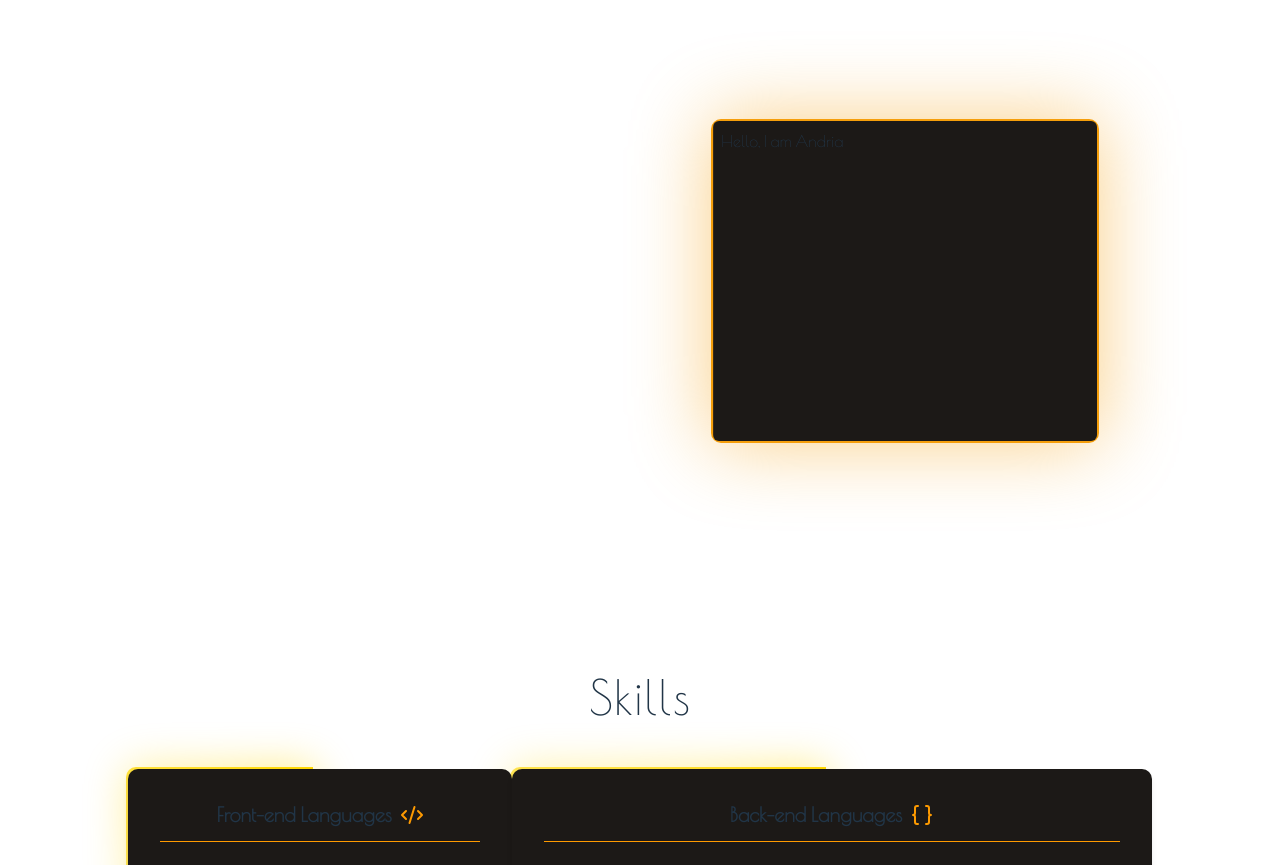
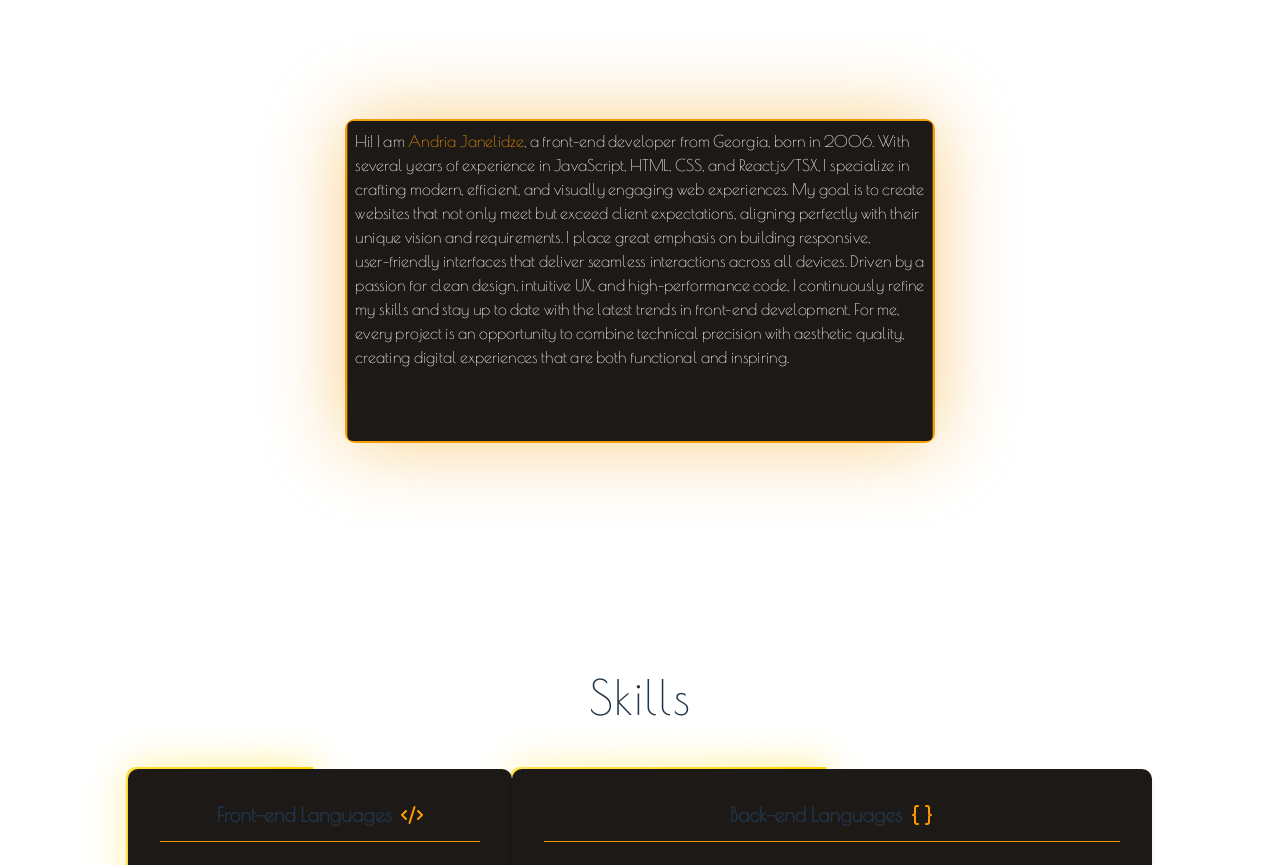
Before and after one commit to DAEL64/Portfolio, a React (Vite) app: page / in a window 1280 px wide. Shown: the part 1080-1945 px from the top of the page. Built offline with nearby package versions, Linux system fonts and the light colour scheme.

Commit message:
finished about me page. added text and animations. optimized site performance. fixed bugs.

```diff
--- /dev/null
+++ b/src/animation_hooks/ScrambledText.jsx
@@ -0,0 +1,78 @@
+import { useEffect, useRef } from "react";
+import { gsap } from "gsap";
+import { SplitText } from "gsap/SplitText";
+import { ScrambleTextPlugin } from "gsap/ScrambleTextPlugin";
+
+import "../styles/ScrambledText.css";
+
+gsap.registerPlugin(SplitText, ScrambleTextPlugin);
+
+const ScrambledText = ({
+  radius = 100,
+  duration = 1.2,
+  speed = 0.5,
+  scrambleChars = ".:",
+  className = "",
+  style = {},
+  children,
+}) => {
+  const rootRef = useRef(null);
+  const charsRef = useRef([]);
+
+  useEffect(() => {
+    document.fonts.ready.then(() => {
+      if (!rootRef.current) return;
+
+      const split = SplitText.create(rootRef.current.querySelector("p"), {
+        type: "chars",
+        charsClass: "char",
+      });
+      charsRef.current = split.chars;
+
+      charsRef.current.forEach((c) => {
+        gsap.set(c, {
+          display: "inline-block",
+          attr: { "data-content": c.innerHTML },
+        });
+      });
+    });
+
+    const handleMove = (e) => {
+      charsRef.current.forEach((c) => {
+        const { left, top, width, height } = c.getBoundingClientRect();
+        const dx = e.clientX - (left + width / 2);
+        const dy = e.clientY - (top + height / 2);
+        const dist = Math.hypot(dx, dy);
+
+        if (dist < radius) {
+          gsap.to(c, {
+            overwrite: true,
+            duration: duration * (1 - dist / radius),
+            scrambleText: {
+              text: c.dataset.content || "",
+              chars: scrambleChars,
+              speed,
+            },
+            ease: "none",
+          });
+        }
+      });
+    };
+
+    const el = rootRef.current;
+    el.addEventListener("pointermove", handleMove);
+
+    return () => {
+      el.removeEventListener("pointermove", handleMove);
+      split.revert();
+    };
+  }, [radius, duration, speed, scrambleChars]);
+
+  return (
+    <div ref={rootRef} className={`text-block ${className}`} style={style}>
+      <p>{children}</p>
+    </div>
+  );
+};
+
+export default ScrambledText;
--- a/src/components/Header.jsx
+++ b/src/components/Header.jsx
@@ -14,7 +14,7 @@ export default function Header() {
             }}
             className="name border-y-amber-500 w-fit p-2 hover:cursor-default text-2xl font-bold transition-all duration-300"
           >
-            <p>Andria</p>{" "}
+            <p>Andria</p>
           </motion.div>
           <motion.div className="flex justify-between px-2 gap-2">
             <a
--- a/src/pages/About.jsx
+++ b/src/pages/About.jsx
@@ -1,5 +1,7 @@
 import { useEffect } from "react";
 import "../styles/about.css";
+import ScrambledText from "../animation_hooks/ScrambledText";
+
 
 export default function About() {
   useEffect(() => {
@@ -25,10 +27,31 @@ export default function About() {
           <div className="w-full flex justify-center text-5xl font-medium">
             <p>About me</p>
           </div>
-          <div className="w-6/7 flex justify-end items-center gap-5 mt-40">
+          <div className="w-full flex justify-center  items-center gap-5 mt-40">
             <div className="cardWrap">
-              <div className="aboutCard bg-stone-900 rounded-md min-w-96 min-h-80 flex p-2">
-                <p>Hello, I am Andria</p>
+              <div className="aboutCard bg-stone-900 max-w-150 rounded-md min-w-96 min-h-80 flex p-2">
+                <ScrambledText
+                  radius={100}
+                  duration={1}
+                  speed={0.5}
+                  scrambleChars=".:"
+                >
+                  <span className="line-clamp-1">Hi! I am <span className="text-amber-500">Andria Janelidze</span>, a front-end developer from Georgia,
+                  born in 2006. With several years of experience in JavaScript,
+                  HTML, CSS, and React.js/TSX, I specialize in crafting modern,
+                  efficient, and visually engaging web experiences. My goal is
+                  to create websites that not only meet but exceed client
+                  expectations, aligning perfectly with their unique vision and
+                  requirements. I place great emphasis on building responsive,
+                  user-friendly interfaces that deliver seamless interactions
+                  across all devices. Driven by a passion for clean design,
+                  intuitive UX, and high-performance code, I continuously refine
+                  my skills and stay up to date with the latest trends in
+                  front-end development. For me, every project is an opportunity
+                  to combine technical precision with aesthetic quality,
+                  creating digital experiences that are both functional and
+                  inspiring.</span>
+                </ScrambledText>
               </div>
             </div>
           </div>
--- /dev/null
+++ b/src/styles/ScrambledText.css
@@ -0,0 +1,8 @@
+.text-block {
+  color: #fff;
+}
+
+.char {
+  will-change: transform;
+  display: inline-block;
+}
```
